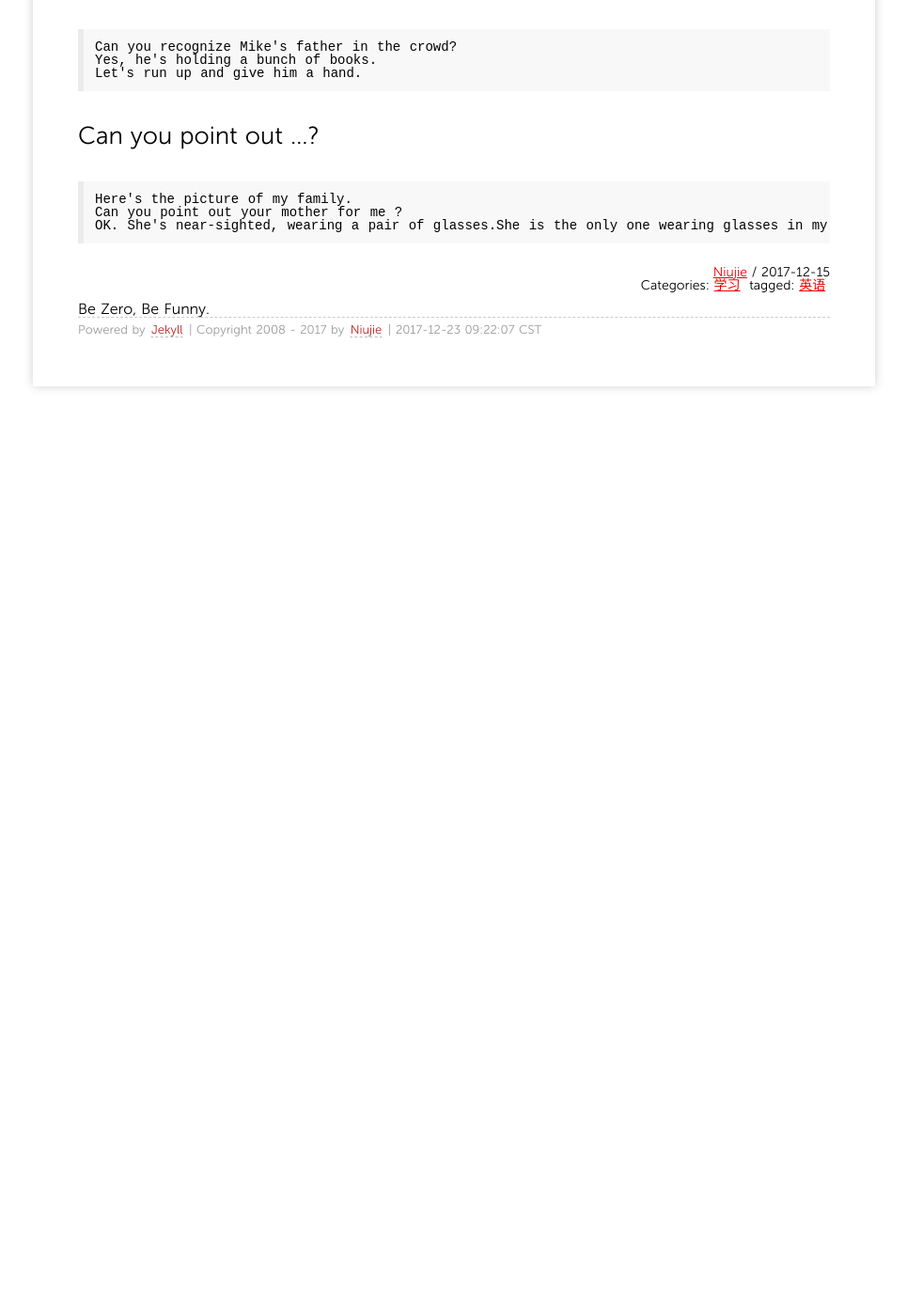
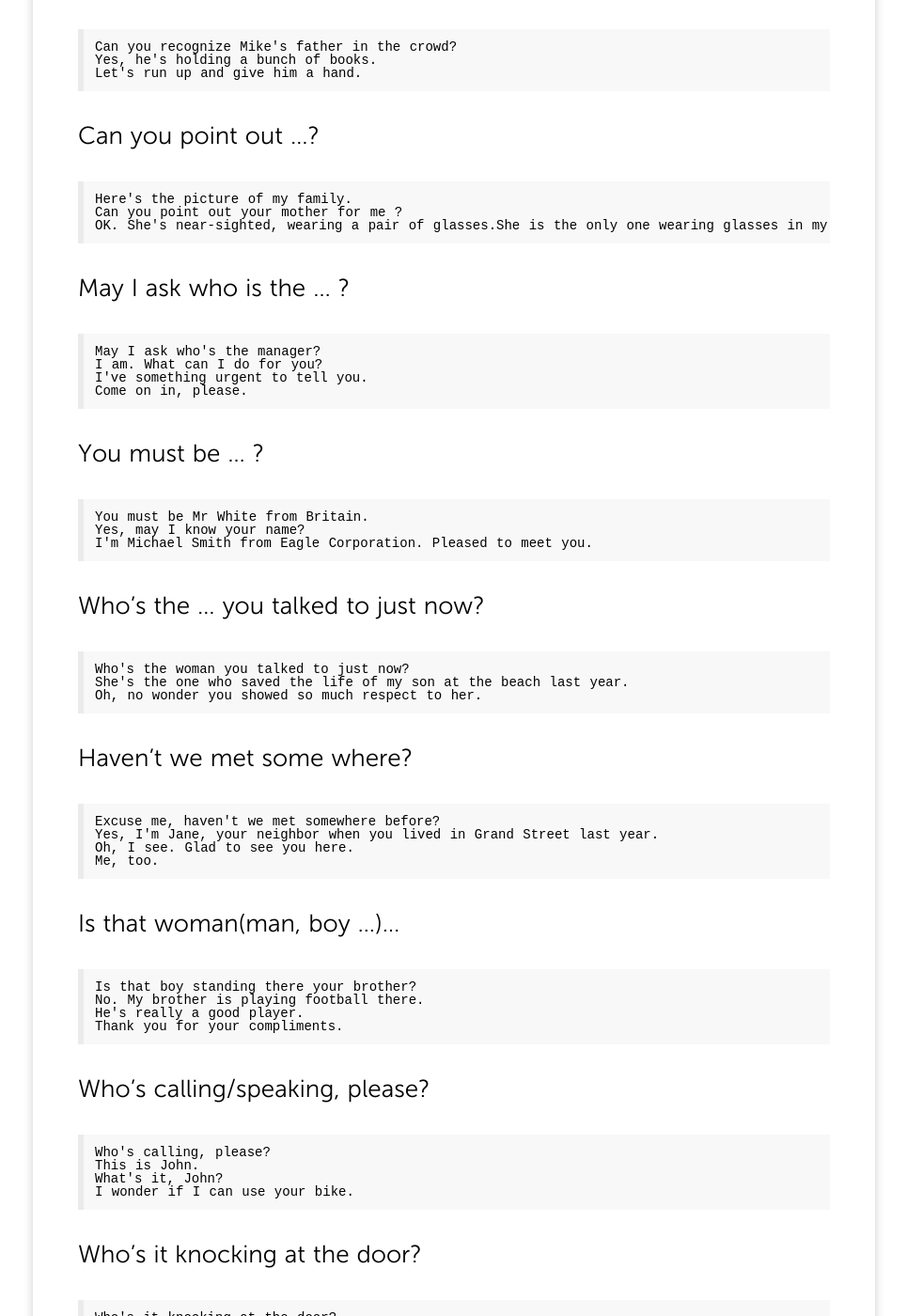
Before and after one commit to niuziru/niuziru.github.io, a Jekyll site: the page built from _posts/2017/2017-12-15-popular-english-identifying-people.md, in a window 1280 px wide and 1400 px high, scrolled down 1855 px. Shown: the whole window at 94% size, without its empty margins (157-1122 px from the left). Built offline with Jekyll 4.4.1, drawn with Linux system fonts in a browser that asks for light colours; before the commit the page ends 2314 px from its top, so only the background shows below that; some of the changed text lies outside the part shown.

Commit message:
add english

```diff
--- a/_posts/2017/2017-12-15-popular-english-identifying-people.md
+++ b/_posts/2017/2017-12-15-popular-english-identifying-people.md
@@ -79,3 +79,63 @@ tags:
     Here's the picture of my family.
     Can you point out your mother for me ?
     OK. She's near-sighted, wearing a pair of glasses.She is the only one wearing glasses in my family.
+
+## May I ask who is the ... ?
+
+    May I ask who's the manager?
+    I am. What can I do for you?
+    I've something urgent to tell you.
+    Come on in, please.
+
+## You must be ... ?
+
+    You must be Mr White from Britain.
+    Yes, may I know your name?
+    I'm Michael Smith from Eagle Corporation. Pleased to meet you.
+
+## Who's the ... you talked to just now?
+
+    Who's the woman you talked to just now?
+    She's the one who saved the life of my son at the beach last year.
+    Oh, no wonder you showed so much respect to her.
+
+## Haven't we met some where?
+
+    Excuse me, haven't we met somewhere before?
+    Yes, I'm Jane, your neighbor when you lived in Grand Street last year.
+    Oh, I see. Glad to see you here.
+    Me, too.
+
+## Is that woman(man, boy ...)...
+
+    Is that boy standing there your brother?
+    No. My brother is playing football there.
+    He's really a good player.
+    Thank you for your compliments.
+
+## Who's calling/speaking, please?
+
+    Who's calling, please?
+    This is John.
+    What's it, John?
+    I wonder if I can use your bike.
+
+## Who's it knocking at the door?
+
+    Who's it knocking at the door?
+    I think it's the postman. Will you go and open the door?
+    All right. I'll get it.
+
+## Do you know who that man is?
+
+    Do you know who that tall man is?
+    He's a member of the National Basketball Association.
+    Do you know where he comes from?
+    Some people say he's from New York.
+
+## I Wonder who that man is.
+
+    I wonder who that man is.
+    Which man?
+    The one somking a cigar.
+    Oh, he's the cocach of the football team.
```
Also changed, not shown: _posts/2017/2017-12-23-popular-english-parting.md (added, +12 -0 lines).
